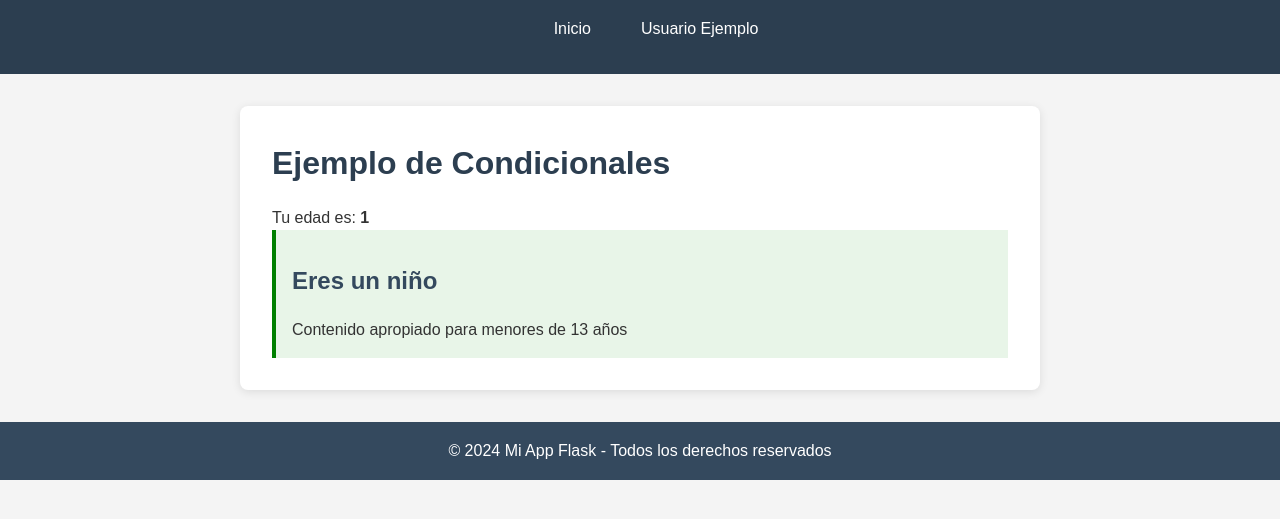
After one commit to raulhongo3132/administracion-de-microcreditos, a Flask app: page /condicionales/1 in a window 1280 px wide. The commit adds this page. Shown: the top 519 px of the page. Run offline with Flask 3, Linux system fonts and the light colour scheme.

Commit message:
Agrego leccion 2 Flask

```diff
--- a/app.py
+++ b/app.py
@@ -3,16 +3,24 @@ from flask import Flask, render_template
 app = Flask(__name__)
 
 @app.route('/')
-def hello_world():
-    return '¡Hola Mundo!'
-
-@app.route('/inicio')
-def inicio():
+def index():
     return render_template('index.html')
 
-@app.route('/saludo/<nombre>')
-def saludo_personalizado(nombre):
-    return render_template('index.html', nombre=nombre)
+@app.route('/usuario/<nombre>')
+def usuario(nombre):
+    # Pasando variables a la plantilla
+    return render_template('usuario.html',
+                         nombre=nombre,
+                         edad=25,
+                         hobbies=['programar', 'leer', 'deportes'])
+
+@app.route('/condicionales/<int:edad>')
+def condicionales(edad):
+    return render_template('condicionales.html', edad=edad)
+
+@app.route('/herencia')
+def herencia():
+    return render_template('index.html')
 
 if __name__ == '__main__':
     app.run(debug=True)
--- a/static/style.css
+++ b/static/style.css
@@ -1,11 +1,91 @@
+* {
+    margin: 0;
+    padding: 0;
+    box-sizing: border-box;
+}
+
 body {
-    font-family: Arial, sans-serif;
+    font-family: 'Arial', sans-serif;
+    line-height: 1.6;
+    color: #333;
+    background-color: #f4f4f4;
+}
+
+header {
+    background: #2c3e50;
+    color: white;
+    padding: 1rem 0;
+}
+
+nav ul {
+    list-style: none;
+    display: flex;
+    justify-content: center;
+}
+
+nav ul li {
+    margin: 0 15px;
+}
+
+nav ul li a {
+    color: white;
+    text-decoration: none;
+    padding: 5px 10px;
+    border-radius: 3px;
+    transition: background-color 0.3s;
+}
+
+nav ul li a:hover {
+    background-color: #34495e;
+}
+
+.container {
     max-width: 800px;
-    margin: 0 auto;
-    padding: 20px;
-    background-color: #f5f5f5;
+    margin: 2rem auto;
+    padding: 2rem;
+    background: white;
+    border-radius: 8px;
+    box-shadow: 0 2px 10px rgba(0,0,0,0.1);
 }
 
 h1 {
-    color: #333;
+    color: #2c3e50;
+    margin-bottom: 1rem;
 }
+
+h2 {
+    color: #34495e;
+    margin: 1rem 0;
+}
+
+ul {
+    margin-left: 2rem;
+    margin-bottom: 1rem;
+}
+
+li {
+    margin-bottom: 0.5rem;
+}
+
+.adulto {
+    color: green;
+    font-weight: bold;
+}
+
+.menor {
+    color: red;
+    font-weight: bold;
+}
+
+.categoria-nino { background-color: #e8f5e8; padding: 1rem; border-left: 4px solid green; }
+.categoria-adolescente { background-color: #e8f5f5; padding: 1rem; border-left: 4px solid blue; }
+.categoria-adulto { background-color: #f5f5e8; padding: 1rem; border-left: 4px solid orange; }
+.categoria-mayor { background-color: #f5e8e8; padding: 1rem; border-left: 4px solid red; }
+
+footer {
+    background: #34495e;
+    color: white;
+    text-align: center;
+    padding: 1rem 0;
+    margin-top: 2rem;
+}
--- /dev/null
+++ b/templates/base.html
@@ -0,0 +1,29 @@
+<!DOCTYPE html>
+<html lang="es">
+<head>
+    <meta charset="UTF-8">
+    <meta name="viewport" content="width=device-width, initial-scale=1.0">
+    <title>{% block title %}Mi App Flask{% endblock %}</title>
+    <link rel="stylesheet" href="{{ url_for('static', filename='style.css') }}">
+</head>
+<body>
+    <header>
+        <nav>
+            <ul>
+                <li><a href="{{ url_for('index') }}">Inicio</a></li>
+                <li><a href="{{ url_for('usuario', nombre='Juan') }}">Usuario Ejemplo</a></li>
+            </ul>
+        </nav>
+    </header>
+
+    <main>
+        {% block content %}
+        <!-- El contenido de otras plantillas irá aquí -->
+        {% endblock %}
+    </main>
+
+    <footer>
+        <p>&copy; 2024 Mi App Flask - Todos los derechos reservados</p>
+    </footer>
+</body>
+</html>
--- /dev/null
+++ b/templates/condicionales.html
@@ -0,0 +1,33 @@
+{% extends "base.html" %}
+
+{% block title %}Condicionales - Mi App Flask{% endblock %}
+
+{% block content %}
+<div class="container">
+    <h1>Ejemplo de Condicionales</h1>
+
+    <p>Tu edad es: <strong>{{ edad }}</strong></p>
+
+    {% if edad < 13 %}
+        <div class="categoria-nino">
+            <h2>Eres un niño</h2>
+            <p>Contenido apropiado para menores de 13 años</p>
+        </div>
+    {% elif edad < 18 %}
+        <div class="categoria-adolescente">
+            <h2>Eres un adolescente</h2>
+            <p>Contenido para adolescentes</p>
+        </div>
+    {% elif edad < 65 %}
+        <div class="categoria-adulto">
+            <h2>Eres un adulto</h2>
+            <p>Contenido para adultos</p>
+        </div>
+    {% else %}
+        <div class="categoria-mayor">
+            <h2>Eres un adulto mayor</h2>
+            <p>Contenido para la tercera edad</p>
+        </div>
+    {% endif %}
+</div>
+{% endblock %}
```
Also changed, not shown: templates/index.html (+21 -11 lines), templates/usuario.html (added, +34 -0 lines).
